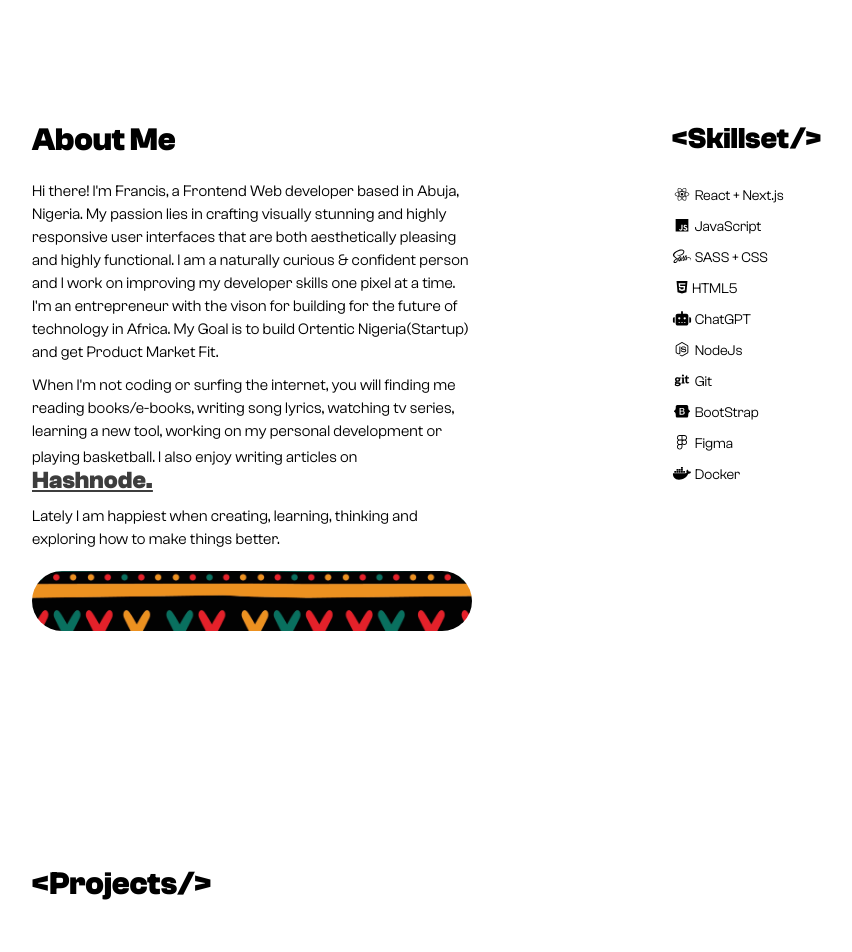
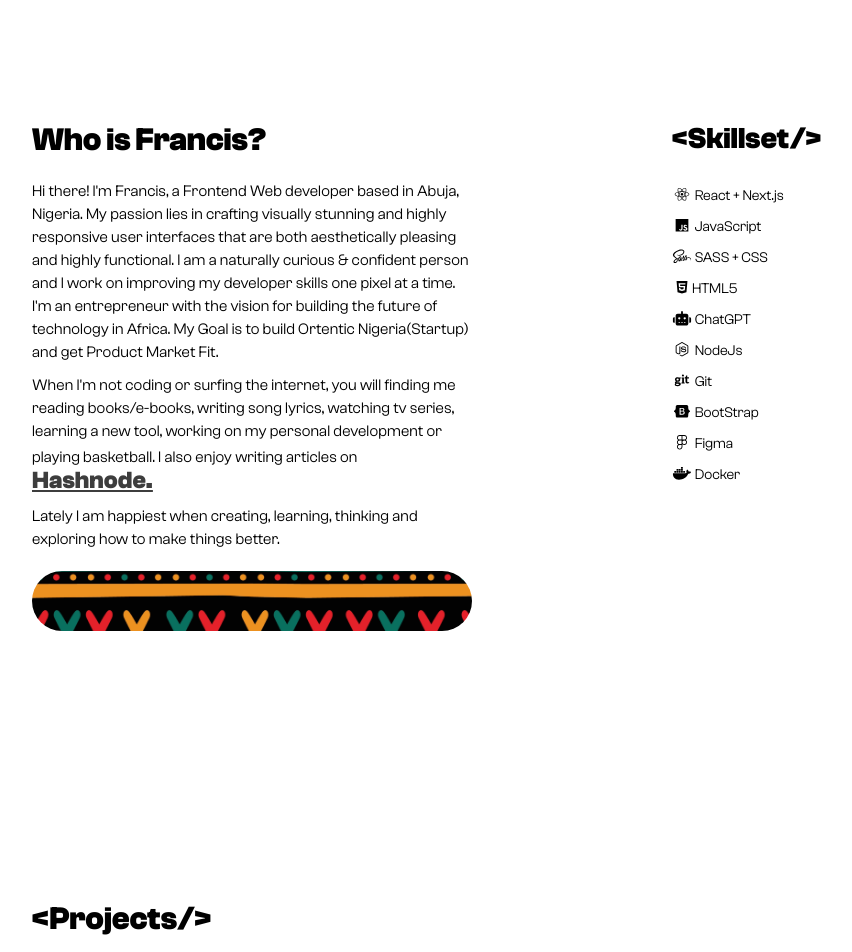
Before and after one commit to FrancoFrancis/Francis-Dev-Portfolio, a Next.js app: page / in a window 1280 px wide. Shown: the part 780-1732 px from the top of the page, without its empty margins (68-920 px from the left). Built offline with nearby package versions, Linux system fonts and the light colour scheme; a web font is replaced by a local one.

Commit message:
minor update

```diff
--- a/src/components/about/about.jsx
+++ b/src/components/about/about.jsx
@@ -46,7 +46,7 @@ const About = () => {
             headingIsVisible ? styles.animateHeading : ""
           }`}
         >
-          About Me
+          Who is Francis?
         </h1>
 
         {/* <h1 ref={headingRef} >ABOUT ME {myElementIsVisible ? 'yes' : 'no'} </h1> */}
@@ -58,8 +58,8 @@ const About = () => {
             responsive user interfaces that are both aesthetically pleasing and
             highly functional. I am a naturally curious & confident person
             and I work on improving my developer skills one pixel at
-            a time. I'm an entrepreneur with the vison for building
-            for the future of technology in Africa. My Goal is to build Ortentic
+            a time. I'm an entrepreneur with the vision for building
+            the future of technology in Africa. My Goal is to build Ortentic
             Nigeria(Startup) and get Product Market Fit.
           </p>
 
--- a/src/components/about/about.module.css
+++ b/src/components/about/about.module.css
@@ -1,7 +1,8 @@
+
 .about {
   display: flex;
   scroll-snap-align: start;
-  margin-bottom: 30px;
+  margin-bottom: 35px;
 }
 
 .about-left {
--- a/src/components/contact/contact.module.css
+++ b/src/components/contact/contact.module.css
@@ -235,7 +235,7 @@
   border: 1px black solid;
   font-weight: 500;
   margin-top: 10px;
-  height: 50px;
+  height: 55px;
   cursor: pointer;
   display: flex;
   align-items: center;
--- a/src/components/projects/project.module.css
+++ b/src/components/projects/project.module.css
@@ -17,7 +17,7 @@
 .projectsHeading {
   font-size: 4rem;
   font-weight: 700;
-  margin-bottom: 30px;
+  margin: 30px 0;
   align-self: flex-start;
 }
 
```
